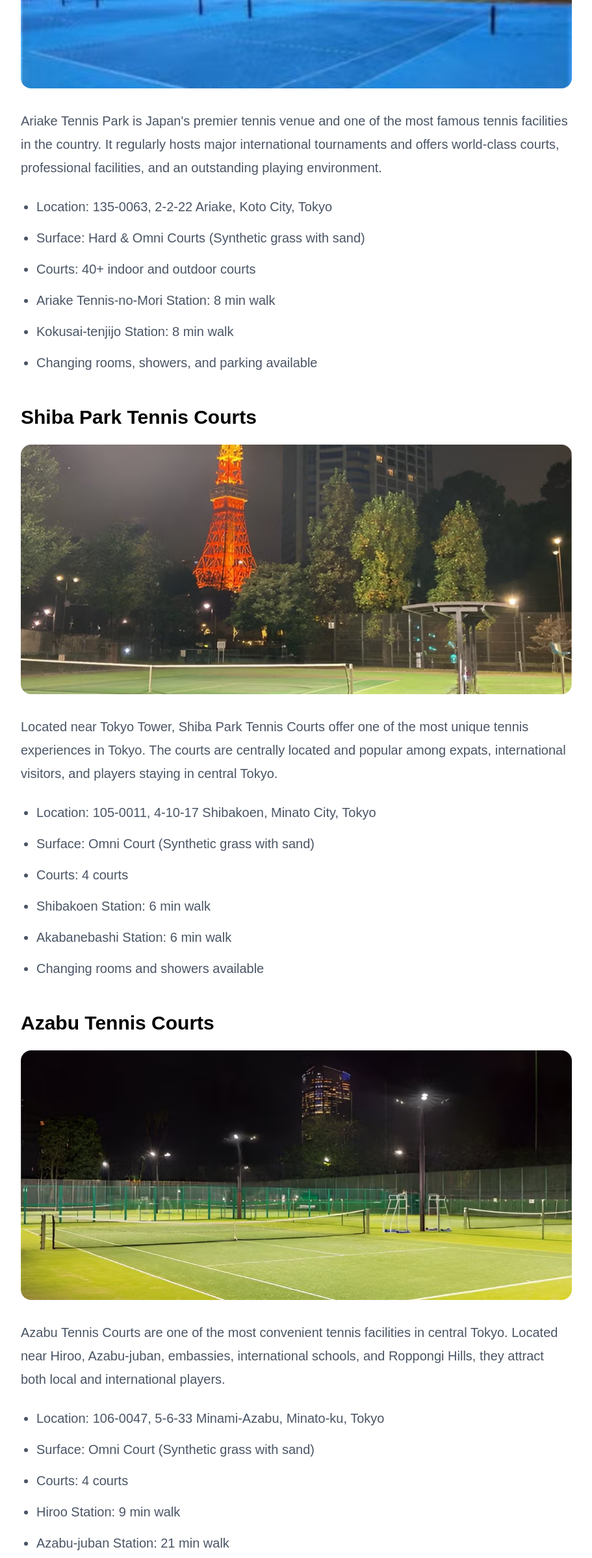
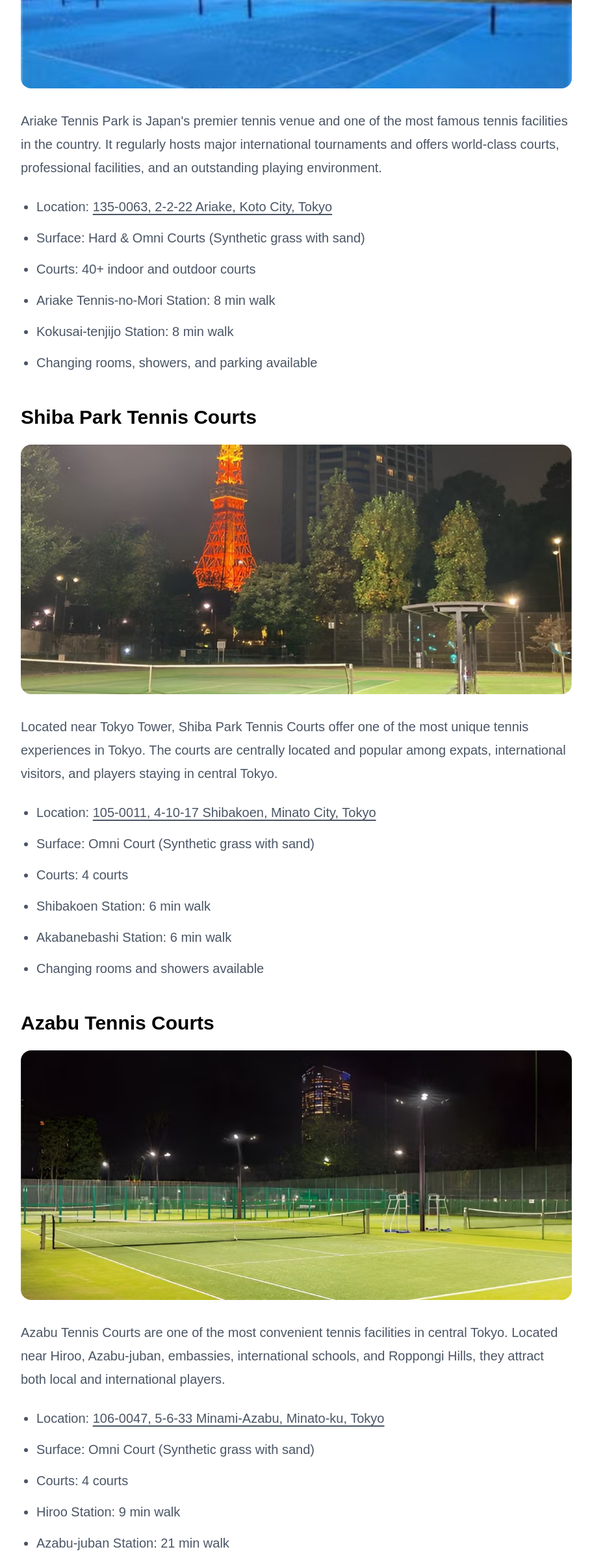
Before and after one commit to alisa37/ttc-site, a Next.js app: page /tennis-in-tokyo in a window 1280 px wide. Shown: the part 828-3225 px from the top of the page at 65% size, without its empty margins (184-1095 px from the left). Built offline with nearby package versions, Linux system fonts and the light colour scheme.

Commit message:
Add Google Maps links to tennis court addresses

```diff
--- a/app/tennis-in-tokyo/page.tsx
+++ b/app/tennis-in-tokyo/page.tsx
@@ -68,7 +68,17 @@ export default function TennisInTokyoPage() {
         </p>
 
         <ul className="mb-12 list-disc space-y-3 pl-6 text-lg leading-8 text-gray-600 md:text-xl md:leading-9">
-          <li>Location: 135-0063, 2-2-22 Ariake, Koto City, Tokyo</li>
+          <li>
+            Location:{" "}
+            <a
+              href="https://www.google.com/maps/search/?api=1&query=2-2-22+Ariake+Koto+Tokyo+135-0063"
+              target="_blank"
+              rel="noopener noreferrer"
+              className="underline underline-offset-4 hover:text-black"
+            >
+              135-0063, 2-2-22 Ariake, Koto City, Tokyo
+            </a>
+          </li>
           <li>Surface: Hard & Omni Courts (Synthetic grass with sand)</li>
           <li>Courts: 40+ indoor and outdoor courts</li>
           <li>Ariake Tennis-no-Mori Station: 8 min walk</li>
@@ -98,7 +108,17 @@ export default function TennisInTokyoPage() {
         </p>
 
         <ul className="mb-12 list-disc space-y-3 pl-6 text-lg leading-8 text-gray-600 md:text-xl md:leading-9">
-          <li>Location: 105-0011, 4-10-17 Shibakoen, Minato City, Tokyo</li>
+          <li>
+            Location:{" "}
+            <a
+              href="https://www.google.com/maps/search/?api=1&query=4-10-17+Shibakoen+Minato+Tokyo+105-0011"
+              target="_blank"
+              rel="noopener noreferrer"
+              className="underline underline-offset-4 hover:text-black"
+            >
+              105-0011, 4-10-17 Shibakoen, Minato City, Tokyo
+            </a>
+          </li>
           <li>Surface: Omni Court  (Synthetic grass with sand)</li>
           <li>Courts: 4 courts</li>
           <li>Shibakoen Station: 6 min walk</li>
@@ -128,7 +148,17 @@ export default function TennisInTokyoPage() {
         </p>
 
         <ul className="mb-14 list-disc space-y-3 pl-6 text-lg leading-8 text-gray-600 md:text-xl md:leading-9">
-          <li>Location: 106-0047, 5-6-33 Minami-Azabu, Minato-ku, Tokyo</li>
+          <li>
+            Location:{" "}
+            <a
+              href="https://www.google.com/maps/search/?api=1&query=5-6-33+Minami-Azabu+Minato+Tokyo+106-0047"
+              target="_blank"
+              rel="noopener noreferrer"
+              className="underline underline-offset-4 hover:text-black"
+            >
+              106-0047, 5-6-33 Minami-Azabu, Minato-ku, Tokyo
+            </a>
+          </li>
           <li>Surface: Omni Court  (Synthetic grass with sand)</li>
           <li>Courts: 4 courts</li>
           <li>Hiroo Station: 9 min walk</li>
```
